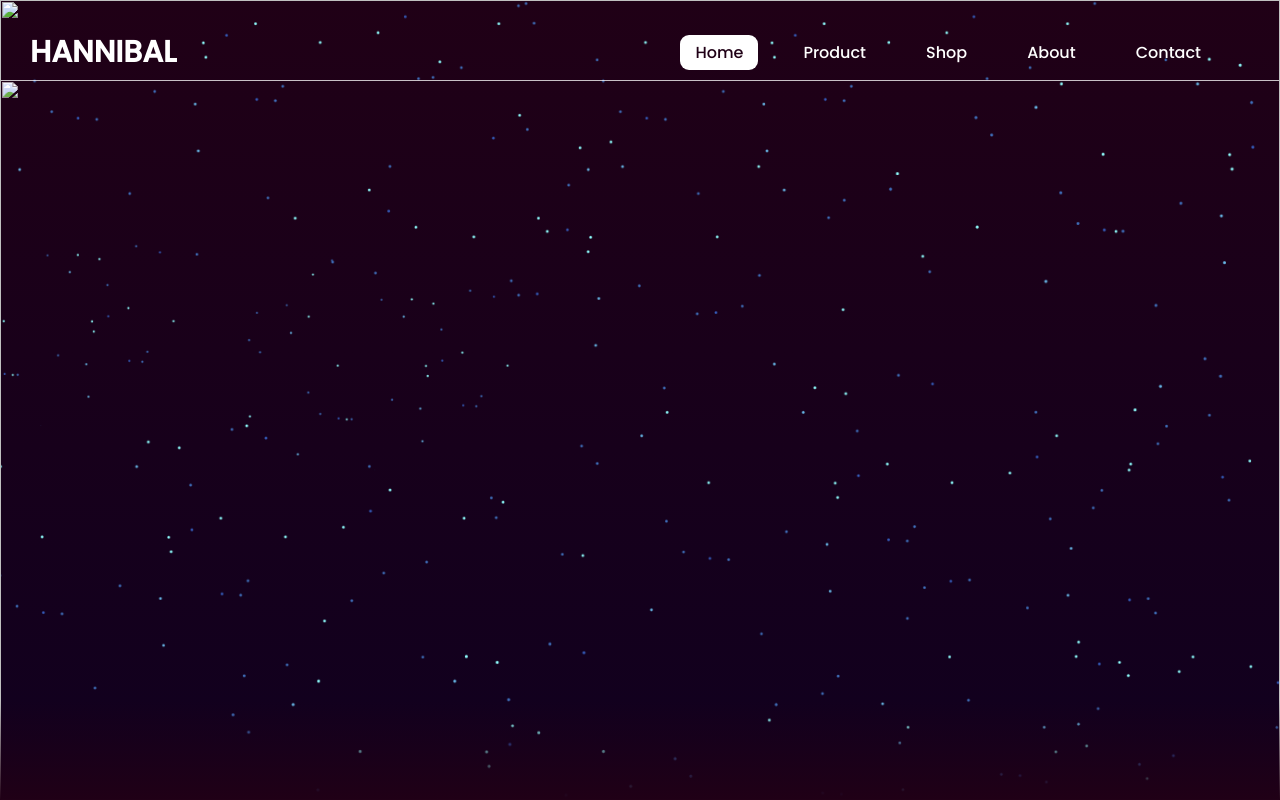
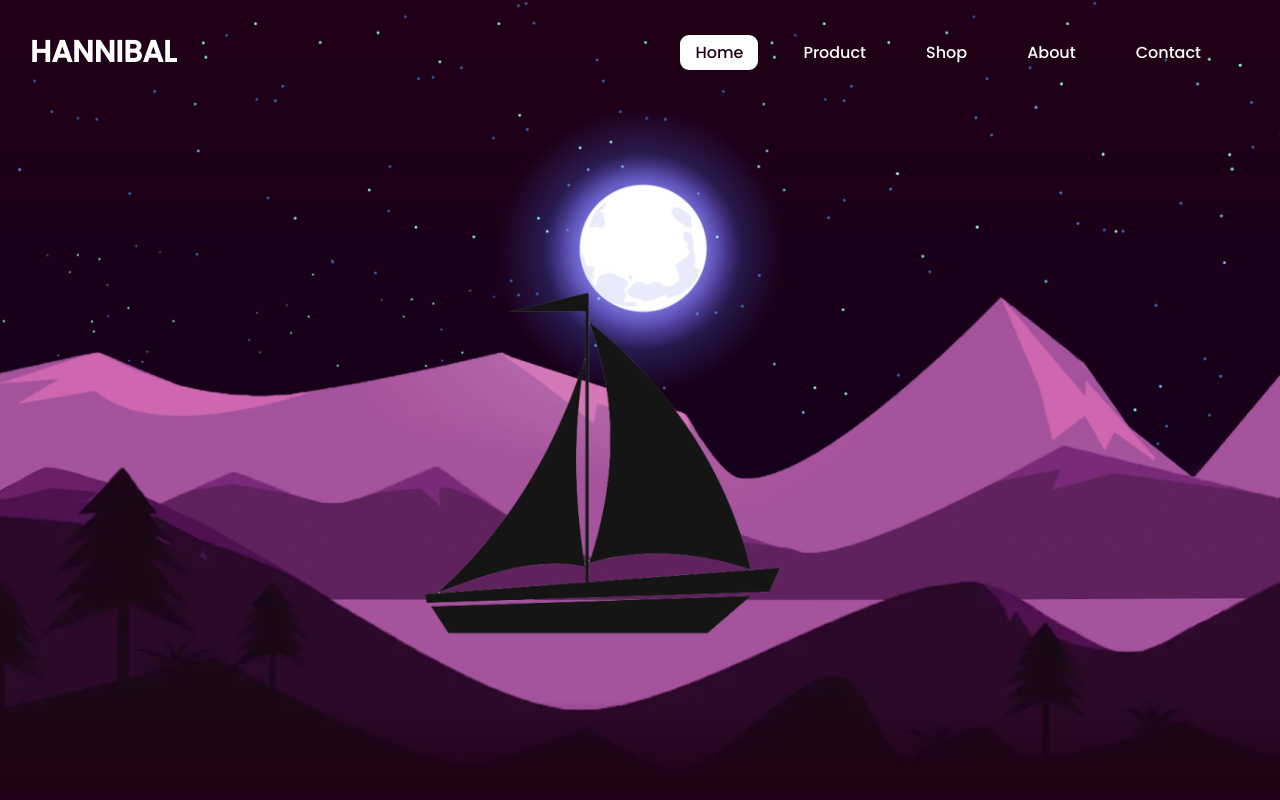
Before and after one commit to iBlameHannibal/MoonSite, a plain HTML site: page index.html in a window 1280 px wide. Shown: the top 800 px of the page. Drawn offline with Linux system fonts and the light colour scheme; files whose address does not match are found by name.

Commit message:
Update index.html

```diff
--- a/index.html
+++ b/index.html
@@ -25,12 +25,12 @@
 <section class="main">
     <img src="/stars1.webp" alt="" id="stars">
    <h2 class="maede">Hannibal</h2>
-    <img src="/moon2.webp" alt="" id="moon">
-    <img src="/mountains3.webp" alt="" id="mountines3">
-    <img src="/mountains4.webp" alt="" id="mountines4">
-    <img src="/river5.webp" alt="" id="river">
-    <img src="/boat6.webp" alt="" id="boat">
-    <img src="/mountains7.webp" alt="" id="mountines7">
+    <img src="/images/moon2.webp" alt="" id="moon">
+    <img src="/images/mountains3.webp" alt="" id="mountines3">
+    <img src="/images/mountains4.webp" alt="" id="mountines4">
+    <img src="/images/river5.webp" alt="" id="river">
+    <img src="/images/boat6.webp" alt="" id="boat">
+    <img src="/images/mountains7.webp" alt="" id="mountines7">
 </section>
 
 
```
